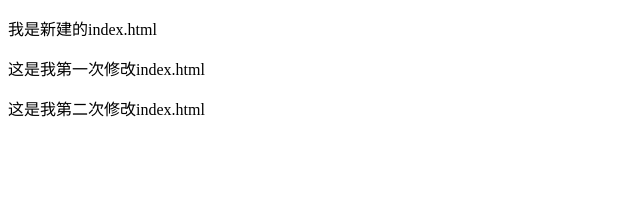
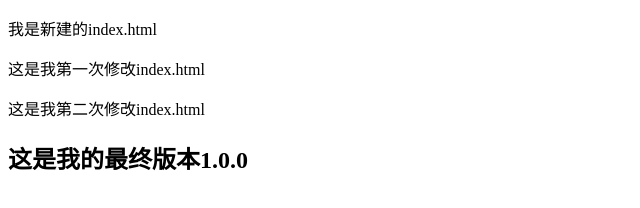
Before and after one commit to FVFGYIY/m1, a plain HTML site: page index.html in a window 1280 px wide. Shown: the whole page, without its empty margins (0-640 px from the left). Drawn offline with Linux system fonts and the light colour scheme.

Commit message:
五次提交，最终版本

```diff
--- a/index.html
+++ b/index.html
@@ -10,6 +10,7 @@
 		<p>我是新建的index.html</p>
 		<p>这是我第一次修改index.html</p>
 		<p>这是我第二次修改index.html</p>
+		<h2>这是我的最终版本1.0.0</h2>
 	</div>
 </body>
 </html>
```
